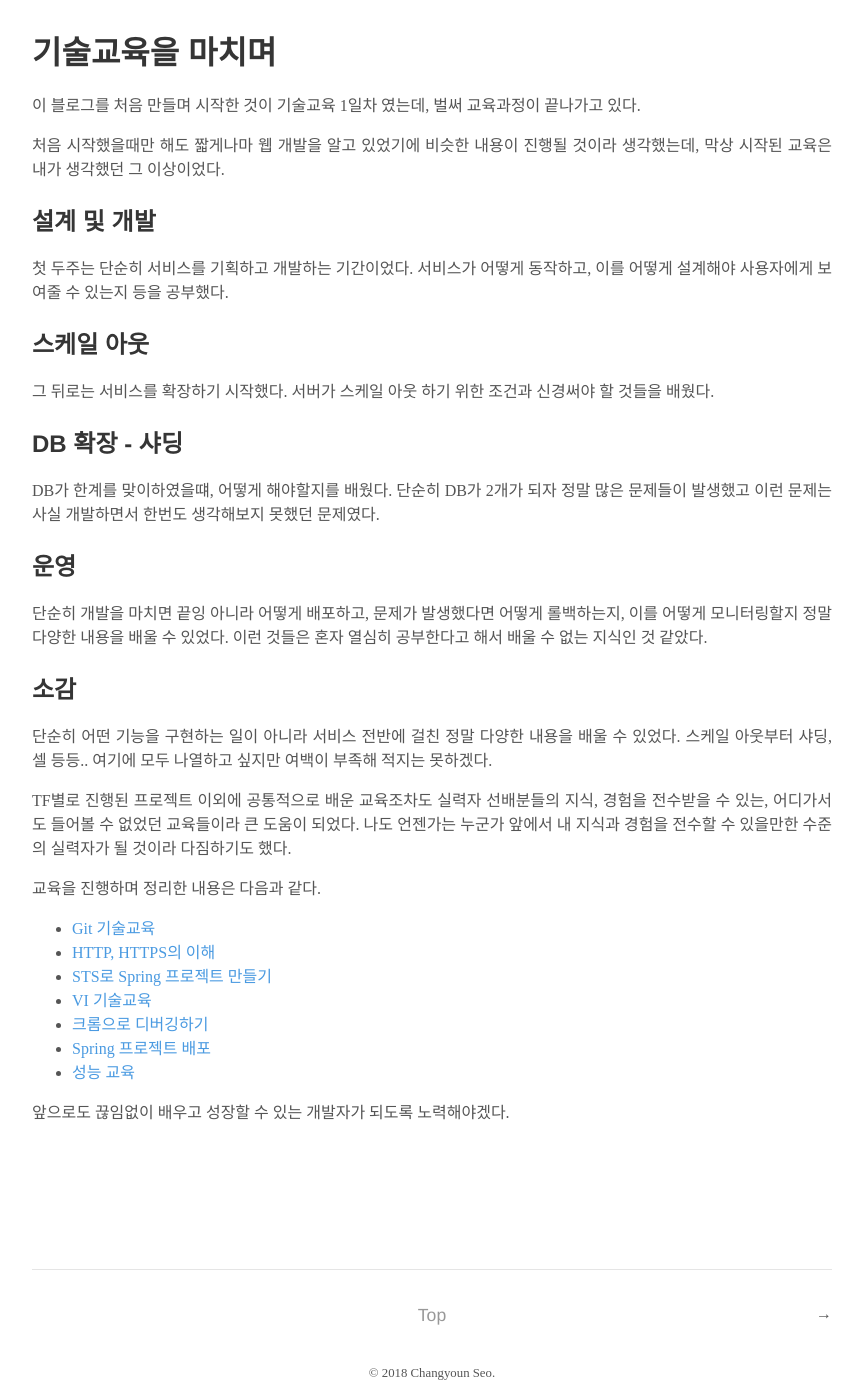
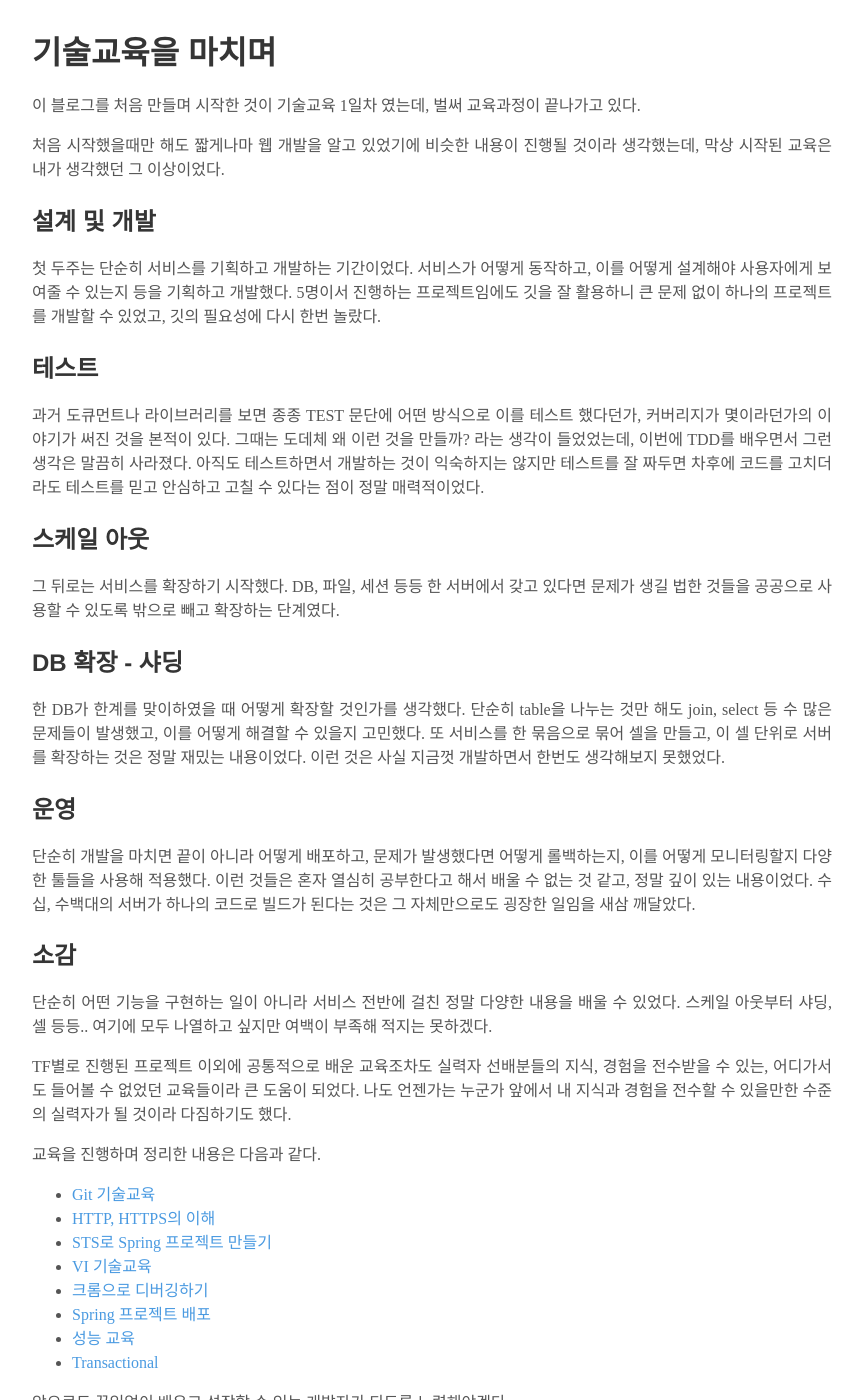
Before and after one commit to cyseo/cyseo.github.io, a Jekyll site: the page built from _posts/2018-03-04-기술교육을-마치며.md, in a window 1280 px wide and 1400 px high, scrolled down 310 px. Shown: the whole window, without its empty margins (208-1071 px from the left). Built offline with Jekyll 4.4.1, drawn with Linux system fonts in a browser that asks for light colours; some web fonts are replaced; comment, search, counter and statistics services are not loaded.

Commit message:
기술교육을 마치며 post 수정3

```diff
--- a/_posts/2018-03-04-기술교육을-마치며.md
+++ b/_posts/2018-03-04-기술교육을-마치며.md
@@ -13,23 +13,32 @@ tags: [잡담, nhn기술교육]
 처음 시작했을때만 해도 짧게나마 웹 개발을 알고 있었기에 비슷한 내용이 진행될 것이라 생각했는데, 막상 시작된 교육은 내가 생각했던 그 이상이었다.
 
 ## 설계 및 개발
-첫 두주는 단순히 서비스를 기획하고 개발하는 기간이었다. 서비스가 어떻게 동작하고, 이를 어떻게 설계해야 사용자에게 보여줄 수 있는지 등을 공부했다.
+첫 두주는 단순히 서비스를 기획하고 개발하는 기간이었다. 서비스가 어떻게 동작하고, 이를 어떻게 설계해야 사용자에게 보여줄 수 있는지 등을 기획하고 개발했다.
+5명이서 진행하는 프로젝트임에도 깃을 잘 활용하니 큰 문제 없이 하나의 프로젝트를 개발할 수 있었고, 깃의 필요성에 다시 한번 놀랐다.
+
+## 테스트
+과거 도큐먼트나 라이브러리를 보면 종종 TEST 문단에 어떤 방식으로 이를 테스트 했다던가, 커버리지가 몇이라던가의 이야기가 써진 것을 본적이 있다.
+그때는 도데체 왜 이런 것을 만들까? 라는 생각이 들었었는데, 이번에 TDD를 배우면서 그런 생각은 말끔히 사라졌다.
+아직도 테스트하면서 개발하는 것이 익숙하지는 않지만 테스트를 잘 짜두면 차후에 코드를 고치더라도 테스트를 믿고 안심하고 고칠 수 있다는 점이 정말 매력적이었다.
 
 ## 스케일 아웃
-그 뒤로는 서비스를 확장하기 시작했다. 서버가 스케일 아웃 하기 위한 조건과 신경써야 할 것들을 배웠다.
+그 뒤로는 서비스를 확장하기 시작했다.
+DB, 파일, 세션 등등 한 서버에서 갖고 있다면 문제가 생길 법한 것들을 공공으로 사용할 수 있도록 밖으로 빼고 확장하는 단계였다.
 
 ## DB 확장 - 샤딩
-DB가 한계를 맞이하였을떄, 어떻게 해야할지를 배웠다. 단순히 DB가 2개가 되자 정말 많은 문제들이 발생했고 이런 문제는 사실 개발하면서 한번도 생각해보지 못했던 문제였다.
+한 DB가 한계를 맞이하였을 때 어떻게 확장할 것인가를 생각했다. 단순히 table을 나누는 것만 해도 join, select 등 수 많은 문제들이 발생했고, 이를 어떻게 해결할 수 있을지 고민했다.
+또 서비스를 한 묶음으로 묶어 셀을 만들고, 이 셀 단위로 서버를 확장하는 것은 정말 재밌는 내용이었다. 이런 것은 사실 지금껏 개발하면서 한번도 생각해보지 못했었다.
 
 ## 운영
-단순히 개발을 마치면 끝잉 아니라 어떻게 배포하고, 문제가 발생했다면 어떻게 롤백하는지, 이를 어떻게 모니터링할지 정말 다양한 내용을 배울 수 있었다.
-이런 것들은 혼자 열심히 공부한다고 해서 배울 수 없는 지식인 것 같았다.
-
+단순히 개발을 마치면 끝이 아니라 어떻게 배포하고, 문제가 발생했다면 어떻게 롤백하는지, 이를 어떻게 모니터링할지 다양한 툴들을 사용해 적용했다.
+이런 것들은 혼자 열심히 공부한다고 해서 배울 수 없는 것 같고, 정말 깊이 있는 내용이었다.
+수십, 수백대의 서버가 하나의 코드로 빌드가 된다는 것은 그 자체만으로도 굉장한 일임을 새삼 깨달았다.
 
 ## 소감
 단순히 어떤 기능을 구현하는 일이 아니라 서비스 전반에 걸친 정말 다양한 내용을 배울 수 있었다. 스케일 아웃부터 샤딩, 셀 등등.. 여기에 모두 나열하고 싶지만 여백이 부족해 적지는 못하겠다.
 
-TF별로 진행된 프로젝트 이외에 공통적으로 배운 교육조차도 실력자 선배분들의 지식, 경험을 전수받을 수 있는, 어디가서도 들어볼 수 없었던 교육들이라 큰 도움이 되었다. 나도 언젠가는 누군가 앞에서 내 지식과 경험을 전수할 수 있을만한 수준의 실력자가 될 것이라 다짐하기도 했다.
+TF별로 진행된 프로젝트 이외에 공통적으로 배운 교육조차도 실력자 선배분들의 지식, 경험을 전수받을 수 있는, 어디가서도 들어볼 수 없었던 교육들이라 큰 도움이 되었다.
+나도 언젠가는 누군가 앞에서 내 지식과 경험을 전수할 수 있을만한 수준의 실력자가 될 것이라 다짐하기도 했다.
 
 교육을 진행하며 정리한 내용은 다음과 같다.
 - [Git 기술교육](https://cyseo.github.io/2018-01-15/Git-Git-%EA%B8%B0%EC%88%A0%EA%B5%90%EC%9C%A1)
@@ -39,5 +48,6 @@ TF별로 진행된 프로젝트 이외에 공통적으로 배운 교육조차도
 - [크롬으로 디버깅하기](https://cyseo.github.io/2018-01-18/Js-%ED%81%AC%EB%A1%AC%EC%9C%BC%EB%A1%9C-%EB%94%94%EB%B2%84%EA%B9%85%ED%95%98%EA%B8%B0)
 - [Spring 프로젝트 배포](https://cyseo.github.io/2018-01-23/Spring-Spring-%ED%94%84%EB%A1%9C%EC%A0%9D%ED%8A%B8-%EB%B0%B0%ED%8F%AC)
 - [성능 교육](https://cyseo.github.io/2018-02-27/%EC%84%B1%EB%8A%A5-%EA%B5%90%EC%9C%A1)
+- [Transactional](https://cyseo.github.io/2018-03-04/Spring-@Transactional)
 
 앞으로도 끊임없이 배우고 성장할 수 있는 개발자가 되도록 노력해야겠다.
```
